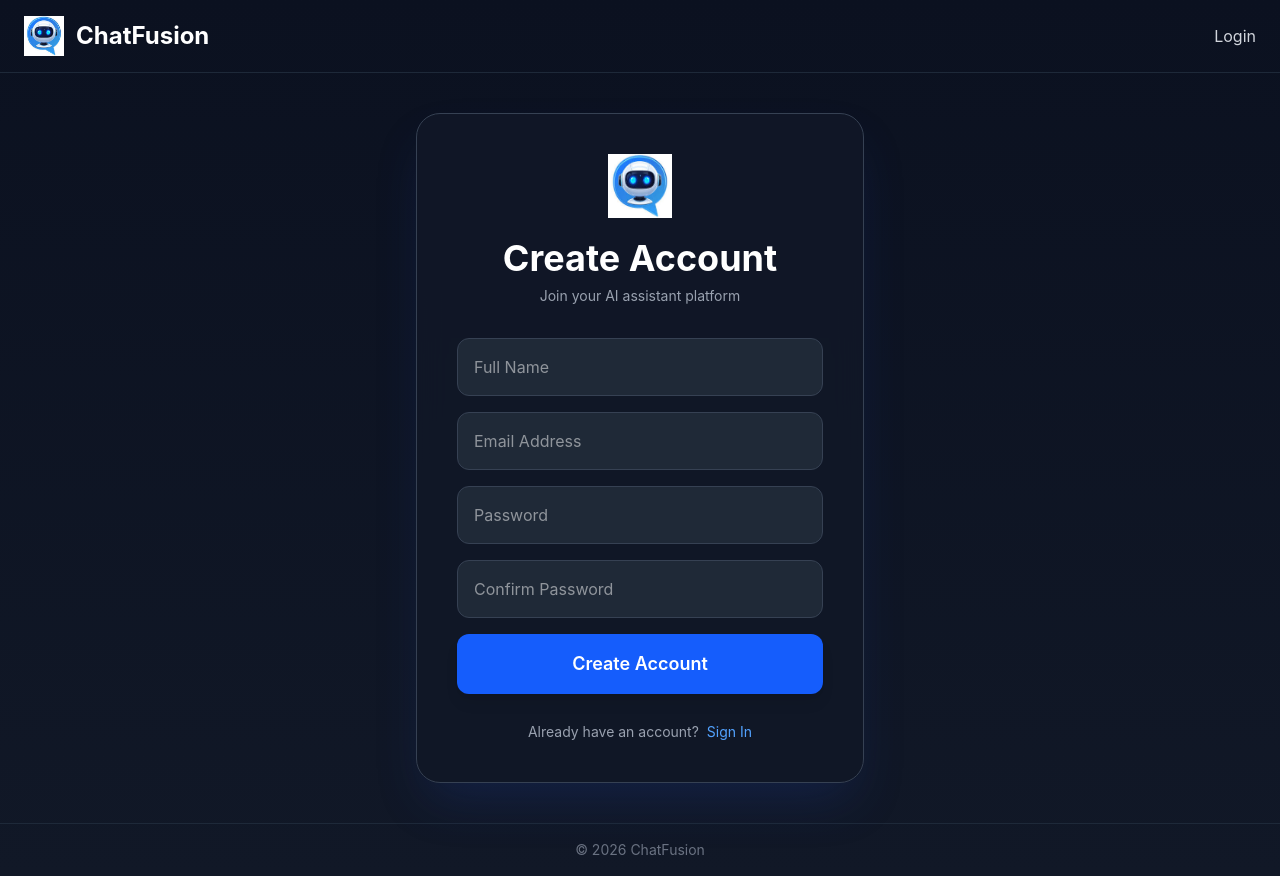
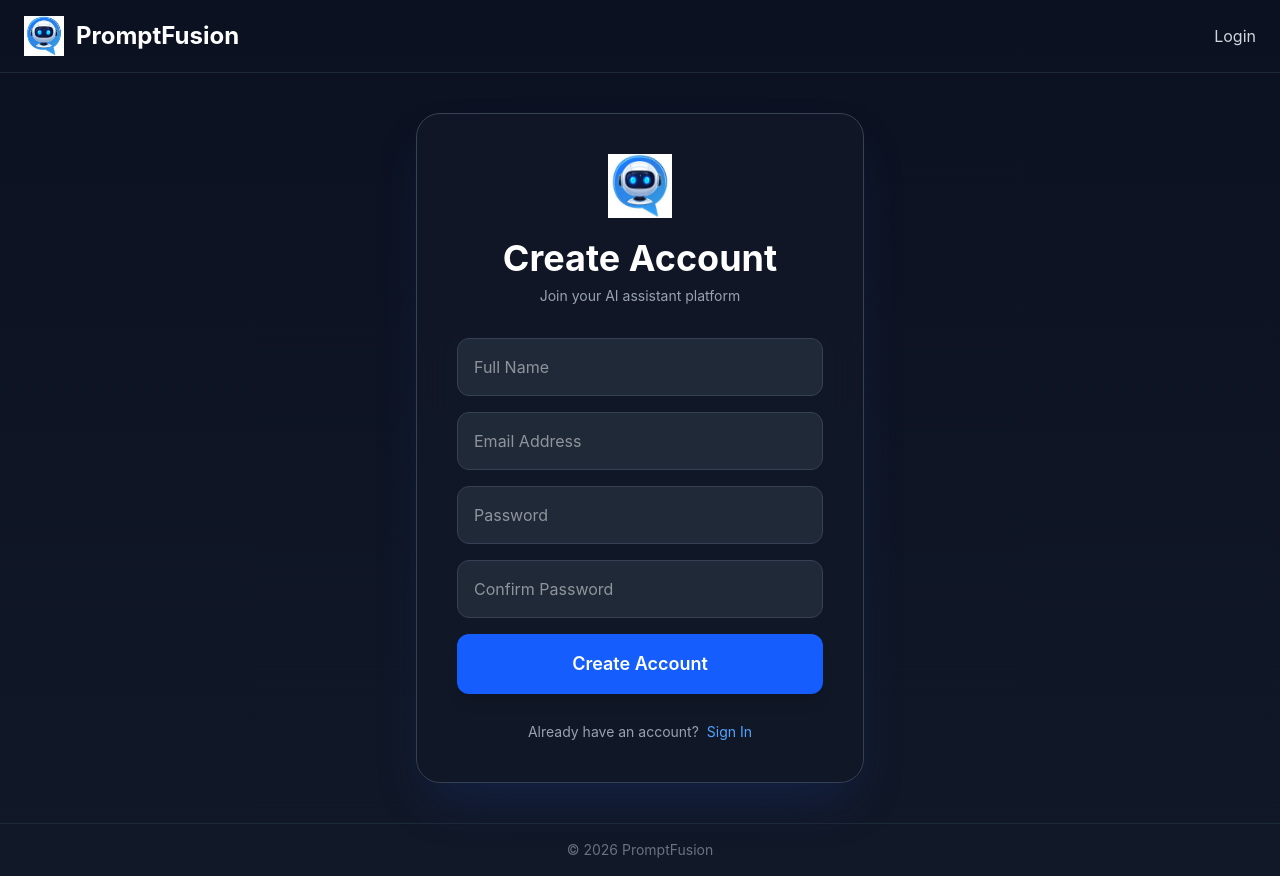
Before and after one commit to omsinghsolanki498-ayush/ChatGpt-Clone, a React (Vite) app in the folder client/: page / in a window 1280 px wide. Built offline with nearby package versions, Linux system fonts and the light colour scheme; no server answers.

Commit message:
Update project

```diff
--- a/client/src/Pages/Login.jsx
+++ b/client/src/Pages/Login.jsx
@@ -45,7 +45,7 @@ function Login() {
       {/* TOP HEADER */}
       <div className="flex items-center justify-between px-4 sm:px-6 py-4 border-b border-gray-800">
         <h1 className="text-white text-lg sm:text-2xl font-bold">
-          ChatFusion
+          PromptFusion
         </h1>
 
         <Link
@@ -116,7 +116,7 @@ function Login() {
 
       {/* FOOTER */}
       <footer className="border-t border-gray-800 py-4 text-center text-gray-500 text-xs sm:text-sm">
-        © 2026 ChatFusion
+        © 2026 PromptFusion
       </footer>
     </div>
   );
--- a/client/src/Pages/Register.jsx
+++ b/client/src/Pages/Register.jsx
@@ -60,7 +60,7 @@ function Register() {
             className="w-8 h-8 sm:w-10 sm:h-10"
           />
           <h1 className="text-white text-lg sm:text-2xl font-bold">
-            ChatFusion
+           PromptFusion
           </h1>
         </div>
 
@@ -175,7 +175,7 @@ function Register() {
 
       {/* FOOTER */}
       <footer className="border-t border-gray-800 py-4 text-center text-gray-500 text-xs sm:text-sm">
-        © 2026 ChatFusion
+        © 2026 PromptFusion
       </footer>
     </div>
   );
--- a/client/src/components/Navbar.jsx
+++ b/client/src/components/Navbar.jsx
@@ -3,7 +3,7 @@ import React from 'react'
 const Navbar = () => {
   return (
     <div className="h-[70px] border-b border-gray-900 flex items-center px-8">
-        <h1 className="text-2xl text-white font-serif">ChatFusion</h1>
+        <h1 className="text-2xl text-white font-serif">PromptFusion</h1>
     </div>
   )
 }
--- a/client/src/components/Slidebar.jsx
+++ b/client/src/components/Slidebar.jsx
@@ -87,7 +87,7 @@ function Sidebar({
               />
 
               <h1 className="text-xl font-semibold text-white">
-                ChatFusion
+              PromptFusion
               </h1>
             </div>
 
```
